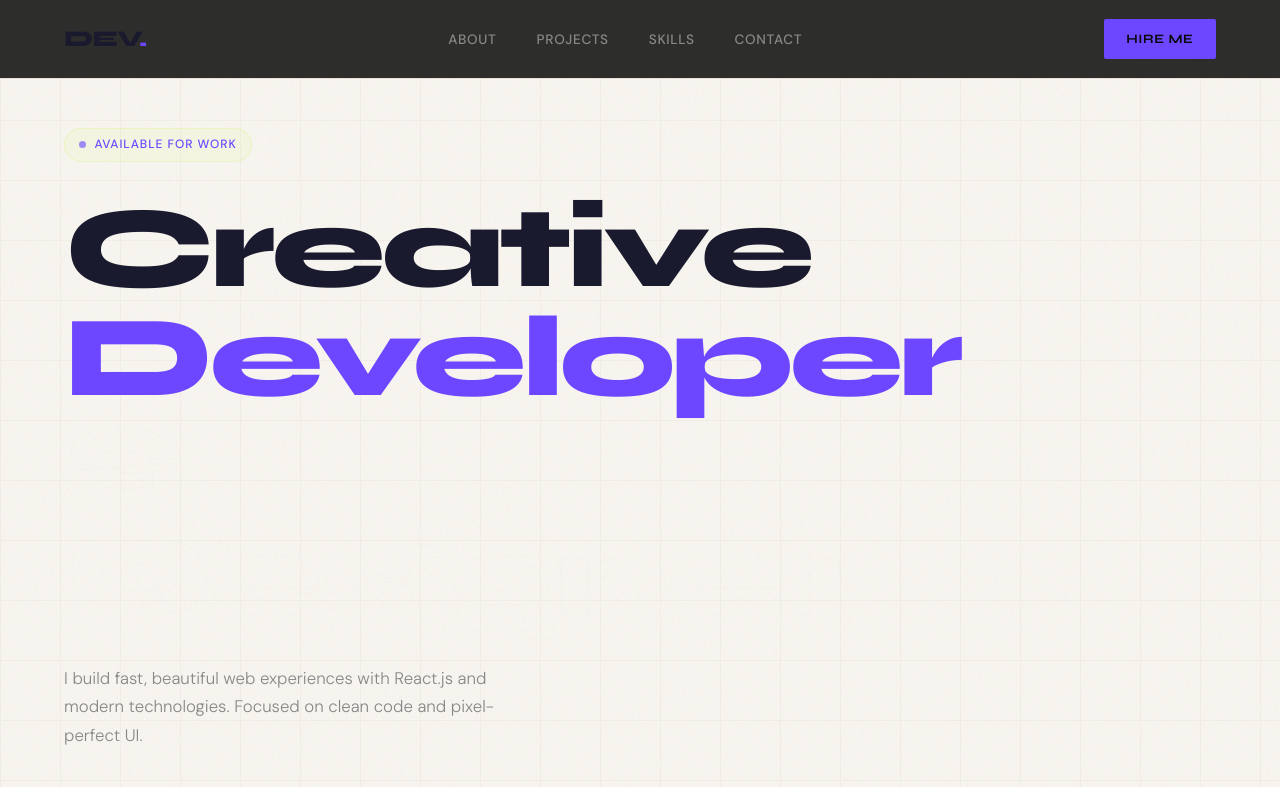
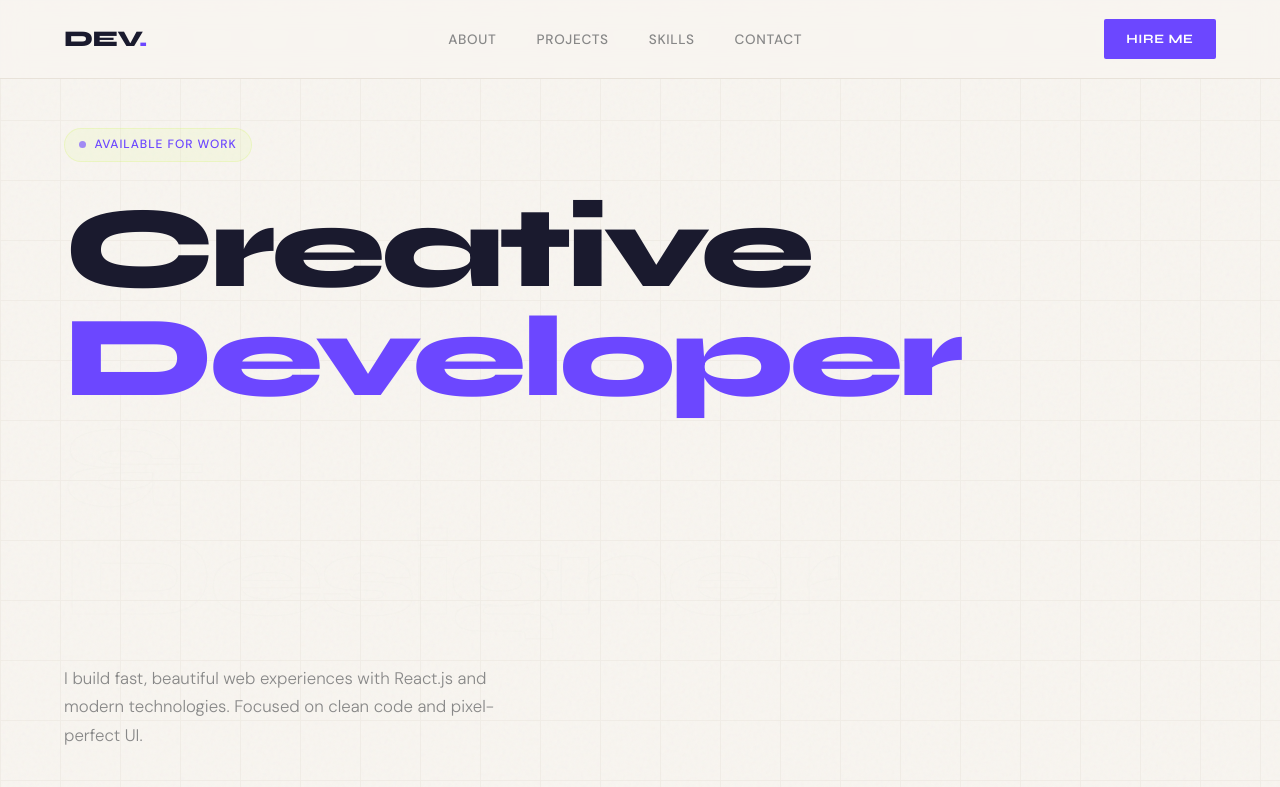
Before and after one commit to Riyayadav12345/portfolio, a React (Vite) app: page / in a window 1280 px wide. Shown: the top 787 px of the page. Built offline with nearby package versions, Linux system fonts and the light colour scheme.

Commit message:
Change Navbar background and text colors

```diff
--- a/Navbar.module.css
+++ b/Navbar.module.css
@@ -8,7 +8,7 @@
   align-items: center;
   justify-content: space-between;
   padding: 1.2rem 4rem;
-  background: rgba(10, 10, 10, 0.85);
+  background: rgba(248, 245, 240, 0.92);
   backdrop-filter: blur(12px);
   border-bottom: 1px solid var(--border);
 }
@@ -18,6 +18,7 @@
   font-size: 1.4rem;
   font-weight: 800;
   letter-spacing: -0.03em;
+  color: var(--text);
 }
 
 .logo span {
@@ -45,7 +46,7 @@
 
 .cta {
   background: var(--accent);
-  color: #0a0a0a;
+  color: #ffffff;
   font-family: var(--font-display);
   font-weight: 700;
   font-size: 0.8rem;
```
